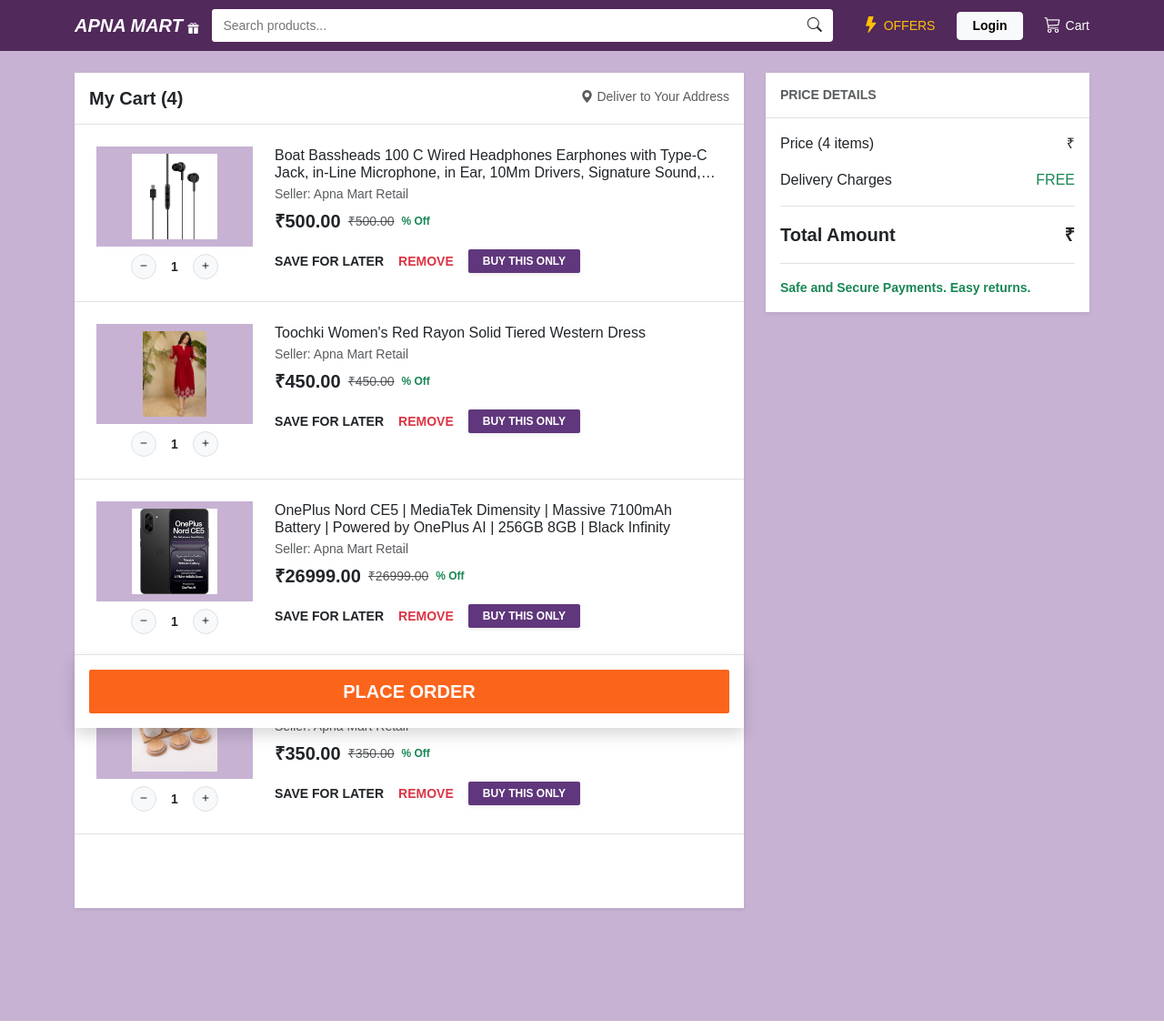
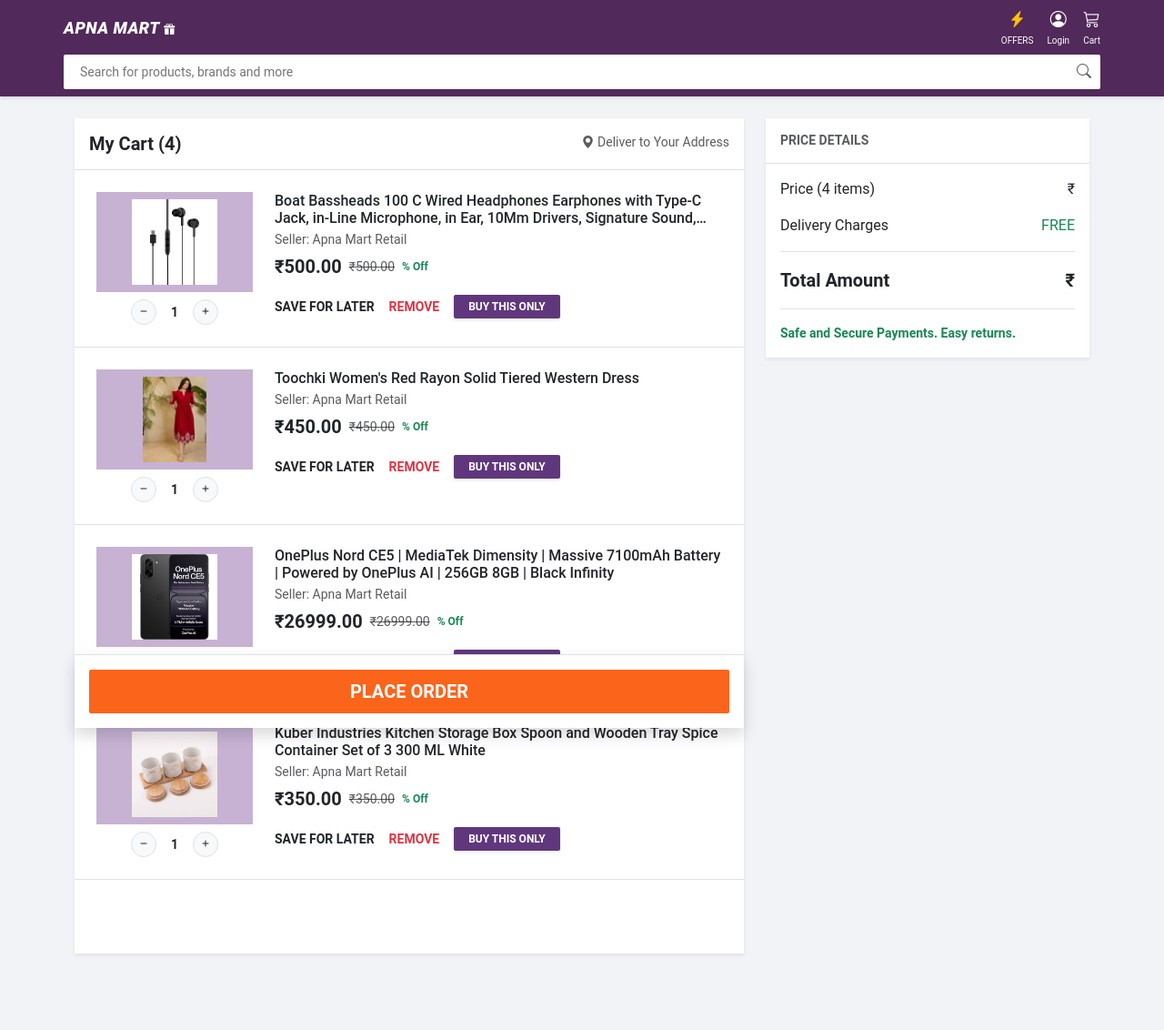
Before and after one commit to etishagodle14-a11y/shopping-website, a Django app: template ebook/templates/ebook/cart.html in a window 1280 px wide. Shown: the whole page at 91% size. Run offline with Django 5.2, Linux system fonts and the light colour scheme; the template is opened without the code that fills it: values that come from a table or form of the project are taken from there, others are empty; data comes from the database, SQL or seed files in the repository; parts of the project's set-up code (start-up, migrations or seed data) failed here and were passed over.

Commit message:
Flipkart style UI update

```diff
--- a/ebook/templates/ebook/base.html
+++ b/ebook/templates/ebook/base.html
@@ -9,187 +9,193 @@
     <link rel="stylesheet" href="https://cdn.jsdelivr.net/npm/bootstrap-icons@1.11.1/font/bootstrap-icons.css">
 
     <style>
-        /* General Styles */
-        body { background-color: #c7b2d3ff; font-family: Arial, sans-serif; padding-bottom: 60px; }
+        /* General Body Settings */
+        body {
+            background-color: #f1f3f6;
+            font-family: Roboto, Arial, sans-serif;
+            margin: 0;
+            padding-bottom: 20px;
+        }
 
-        /* Purple Navbar (#51295a) */
+        /* Purple Header Container */
         .fk-navbar {
             background-color: #51295a;
-            padding: 10px 0;
-            color: white;
+            padding: 8px 12px;
             position: sticky;
             top: 0;
             z-index: 1000;
+            box-shadow: 0 2px 4px rgba(0,0,0,0.1);
         }
 
-        .logo { font-size: 20px; font-weight: 800; color: white; text-decoration: none; font-style: italic; white-space: nowrap; }
+        /* Top Row: Logo & Icons */
+        .nav-top-row {
+            display: flex;
+            align-items: center;
+            justify-content: space-between;
+            width: 100%;
+        }
 
-        /* Search Box Styling */
-        .search-box { background: white; border-radius: 4px; display: flex; width: 100%; margin: 0 15px; }
-        .search-input { border: none; padding: 6px 12px; width: 100%; outline: none; font-size: 14px; border-radius: 4px 0 0 4px; }
-
-        /* Nav Links (Desktop) */
-        .nav-link-custom {
+        .logo {
+            font-size: 18px;
+            font-weight: 800;
             color: white;
             text-decoration: none;
-            font-size: 14px;
-            font-weight: 500;
-            margin-left: 18px;
-            transition: 0.2s;
+            font-style: italic;
+            letter-spacing: 0.5px;
+        }
+
+        /* Right Side Icons in Header */
+        .header-icons {
             display: flex;
             align-items: center;
         }
-        .nav-link-custom i { margin-right: 5px; font-size: 18px; }
-        .nav-link-custom:hover { color: #ffc107; }
+
+        .nav-icon-item {
+            color: white;
+            text-decoration: none;
+            display: flex;
+            flex-direction: column;
+            align-items: center;
+            font-size: 10px;
+            margin-left: 15px;
+            position: relative;
+        }
+
+        .nav-icon-item i {
+            font-size: 18px;
+            margin-bottom: 2px;
+        }
+
+        /* Search Bar Structure (Flipkart Style) */
+        .search-container {
+            background: white;
+            border-radius: 2px;
+            display: flex;
+            align-items: center;
+            margin-top: 8px;
+            padding: 0 10px;
+            height: 38px;
+            width: 100%;
+        }
+
+        .search-input {
+            border: none;
+            padding: 8px;
+            width: 100%;
+            outline: none;
+            font-size: 14px;
+            background: transparent;
+        }
 
         /* Notification Badges */
-        .badge-notify {
+        .badge-count {
             position: absolute;
             top: -5px;
-            right: -10px;
-            font-size: 10px;
-            padding: 2px 6px;
+            right: -8px;
+            font-size: 9px;
+            padding: 2px 5px;
+            background-color: #ffc107;
+            color: black;
             border-radius: 50%;
             font-weight: bold;
         }
 
-        /* Mobile Bottom Navigation */
-        .mobile-nav {
-            display: none;
-            position: fixed;
-            bottom: 0;
-            left: 0;
-            right: 0;
-            background: white;
-            box-shadow: 0 -2px 10px rgba(0,0,0,0.1);
-            z-index: 1001;
-            padding: 8px 0;
-            justify-content: space-around;
+        /* Dropdown for Profile */
+        .user-dropdown-btn {
+            background: #ffffff20;
+            border: none;
+            color: white;
+            font-size: 12px;
+            font-weight: bold;
+            padding: 4px 8px;
+            border-radius: 4px;
+            margin-left: 10px;
         }
 
-        .mobile-nav-item {
-            text-decoration: none;
-            color: #51295a;
-            display: flex;
-            flex-direction: column;
-            align-items: center;
-            font-size: 11px;
-            font-weight: 500;
-            position: relative;
+        /* Alerts Margin */
+        .alert-container {
+            margin-top: 10px;
         }
 
-        .mobile-nav-item i { font-size: 20px; }
-
-        /* ========================================== */
-        /* MOBILE OPTIMIZATION (MERGED)              */
-        /* ========================================== */
+        /* Layout Fix for Mobile/Desktop */
         @media (max-width: 768px) {
-            .fk-navbar .container {
-                flex-direction: column !important;
-                padding: 10px !important;
-            }
-            .logo {
-                margin-bottom: 5px !important;
-                font-size: 18px !important;
-                text-align: center !important;
-                width: 100% !important;
-            }
-            .search-box {
-                margin: 10px 0 !important;
-                width: 100% !important;
-                max-width: 100% !important;
-                order: 2;
-            }
-            .desktop-nav {
-                display: none !important;
-            }
-            .mobile-nav {
-                display: flex !important;
-            }
-            .fk-navbar { padding: 8px 0; }
+            .desktop-nav-text { display: none; } /* Mobile par text hide icon dikhega */
+            .logo { font-size: 16px; }
         }
     </style>
 </head>
 <body>
 
 <header class="fk-navbar">
-    <div class="container d-flex align-items-center">
-        <a href="/" class="logo">APNA MART <i class="bi bi-gift-fill" style="font-size: 12px;"></i></a>
+    <div class="container p-0">
+        <div class="nav-top-row">
+            <a href="/" class="logo">
+                APNA MART <i class="bi bi-gift-fill" style="font-size: 12px;"></i>
+            </a>
 
-        <form action="{% url 'all_products' %}" method="GET" class="search-box">
-            <input type="text" name="q" class="search-input" placeholder="Search products..." value="{{ request.GET.q|default:'' }}">
-            <button type="submit" class="btn btn-white border-0"><i class="bi bi-search text-dark"></i></button>
-        </form>
-
-        <div class="d-flex align-items-center desktop-nav">
-            <a href="{% url 'offer_zone' %}" class="nav-link-custom text-warning"><i class="bi bi-lightning-fill"></i> OFFERS</a>
+            <div class="header-icons">
+                <a href="{% url 'offer_zone' %}" class="nav-icon-item">
+                    <i class="bi bi-lightning-charge-fill text-warning"></i>
+                    <span class="desktop-nav-text">OFFERS</span>
+                </a>
 
                 {% if user.is_authenticated %}
-                <a href="{% url 'my_orders' %}" class="nav-link-custom"><i class="bi bi-box-seam"></i> Orders</a>
-                <a href="{% url 'view_wishlist' %}" class="nav-link-custom position-relative">
-                    <i class="bi bi-heart"></i> Wishlist
+                    <a href="{% url 'my_orders' %}" class="nav-icon-item">
+                        <i class="bi bi-box-seam"></i>
+                        <span class="desktop-nav-text">Orders</span>
+                    </a>
+
+                    <a href="{% url 'view_wishlist' %}" class="nav-icon-item">
+                        <i class="bi bi-heart"></i>
+                        <span class="desktop-nav-text">Wishlist</span>
                         {% if wishlist_count > 0 %}
-                    <span class="badge-notify" style="background: #e82351ff; color: white;">{{ wishlist_count }}</span>
+                        <span class="badge-count" style="background: #e82351; color: white;">{{ wishlist_count }}</span>
                         {% endif %}
                     </a>
-                <a href="{% url 'view_cart' %}" class="nav-link-custom position-relative ms-4">
-                    <i class="bi bi-cart3"></i> Cart
-                    <span class="badge-notify" style="background: #ffc107; color: black;">{{ cart_count|default:"0" }}</span>
+
+                    <a href="{% url 'view_cart' %}" class="nav-icon-item">
+                        <i class="bi bi-cart3"></i>
+                        <span class="desktop-nav-text">Cart</span>
+                        <span class="badge-count">{{ cart_count|default:"0" }}</span>
                     </a>
-                <div class="dropdown ms-4">
-                    <button class="btn btn-light btn-sm dropdown-toggle fw-bold" data-bs-toggle="dropdown">
-                        {{ user.username|truncatechars:8 }}
+
+                    <div class="dropdown">
+                        <button class="user-dropdown-btn dropdown-toggle" data-bs-toggle="dropdown">
+                            {{ user.username|truncatechars:5 }}
                         </button>
-                    <ul class="dropdown-menu dropdown-menu-end border-0 shadow">
+                        <ul class="dropdown-menu dropdown-menu-end shadow border-0">
                             <li><a class="dropdown-item" href="{% url 'logout' %}"><i class="bi bi-power text-danger me-2"></i>Logout</a></li>
                         </ul>
                     </div>
                 {% else %}
-                <a href="{% url 'login' %}" class="btn btn-light btn-sm fw-bold ms-4 px-3">Login</a>
-                <a href="{% url 'view_cart' %}" class="nav-link-custom position-relative ms-4">
-                    <i class="bi bi-cart3"></i> Cart
+                    <a href="{% url 'login' %}" class="nav-icon-item">
+                        <i class="bi bi-person-circle"></i>
+                        <span class="desktop-nav-text">Login</span>
+                    </a>
+                    <a href="{% url 'view_cart' %}" class="nav-icon-item">
+                        <i class="bi bi-cart3"></i>
+                        <span class="desktop-nav-text">Cart</span>
                     </a>
                 {% endif %}
             </div>
         </div>
+
+        <form action="{% url 'all_products' %}" method="GET" class="search-container">
+            <input type="text" name="q" class="search-input" placeholder="Search for products, brands and more" value="{{ request.GET.q|default:'' }}">
+            <button type="submit" class="btn p-0 border-0"><i class="bi bi-search text-muted"></i></button>
+        </form>
+    </div>
 </header>
 
-<nav class="mobile-nav">
-    <a href="/" class="mobile-nav-item">
-        <i class="bi bi-house"></i>
-        <span>Home</span>
-    </a>
-    <a href="{% url 'offer_zone' %}" class="mobile-nav-item">
-        <i class="bi bi-lightning"></i>
-        <span>Offers</span>
-    </a>
-    <a href="{% url 'my_orders' %}" class="mobile-nav-item">
-        <i class="bi bi-box-seam"></i>
-        <span>Orders</span>
-    </a>
-    <a href="{% url 'view_wishlist' %}" class="mobile-nav-item">
-        <i class="bi bi-heart"></i>
-        <span>Wishlist</span>
-        {% if wishlist_count > 0 %}<span class="badge bg-danger rounded-pill badge-notify">{{ wishlist_count }}</span>{% endif %}
-    </a>
-    <a href="{% url 'view_cart' %}" class="mobile-nav-item">
-        <i class="bi bi-cart3"></i>
-        <span>Cart</span>
-        <span class="badge bg-warning text-dark rounded-pill badge-notify">{{ cart_count|default:"0" }}</span>
-    </a>
-</nav>
-
-{% if not 'checkout' in request.path %}
 {% if messages %}
-        <div class="container mt-3">
+    <div class="container alert-container">
         {% for message in messages %}
-                <div class="alert alert-{{ message.tags }} alert-dismissible fade show" role="alert">
+            <div class="alert alert-{{ message.tags }} alert-dismissible fade show shadow-sm" role="alert">
                 {{ message }}
                 <button type="button" class="btn-close" data-bs-dismiss="alert" aria-label="Close"></button>
             </div>
         {% endfor %}
     </div>
-    {% endif %}
 {% endif %}
 
 <div class="main-body">
```
Lines whose indentation alone changed are shown as unchanged.
